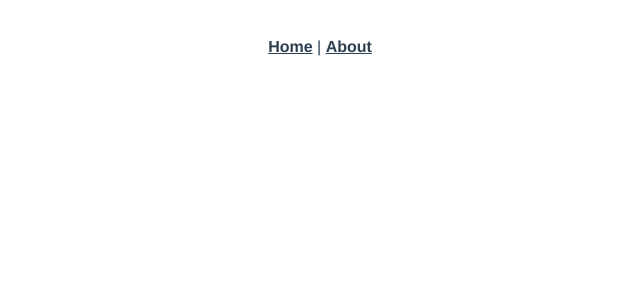
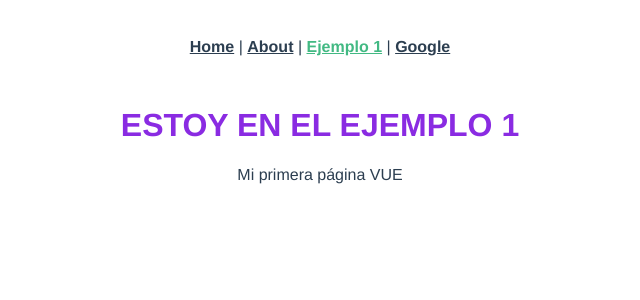
Before and after one commit to Martasanch/proyecto_vue, a Vue app: page /ejemplo1 in a window 1280 px wide. Before the commit this address had no page. Shown: the top 300 px of the page, without its empty margins (320-960 px from the left). Built offline with nearby package versions, Linux system fonts and the light colour scheme.

Commit message:
ejemplo1

```diff
--- a/src/App.vue
+++ b/src/App.vue
@@ -1,7 +1,9 @@
 <template>
   <div id="nav">
-    <router-link to="/">Home</router-link> |
-    <router-link to="/about">About</router-link>
+    <router-link to="/">Home</router-link> | <!-- componente creado para enlaces internos, sigo en el mismo index, pero voy mostrando diferentes componentes, es una SPA -->
+    <router-link to="/about">About</router-link> |
+    <router-link to="/ejemplo1">Ejemplo 1</router-link> |
+    <a href="https://www.google.com/">Google</a><!-- componente creado para enlaces externos, puerza que se cambie de página -->
   </div>
   <router-view/>
 </template>
--- /dev/null
+++ b/src/components/ejemplo1.vue
@@ -0,0 +1,29 @@
+<template>
+
+   <div class="text">
+    <h1>ESTOY EN EL EJEMPLO 1 </h1>
+    <p>
+     Mi primera página VUE
+    </p>
+  </div>
+
+</template>
+
+<script>
+export default {
+  name: 'ejemplo1',
+  props: {
+    msg: String
+  }
+}
+</script>
+
+<!-- Add "scoped" attribute to limit CSS to this component only -->
+<style scoped lang="scss">
+
+      h1 {
+        color:blueviolet;
+          }
+
+
+</style>
--- a/src/router/index.js
+++ b/src/router/index.js
@@ -1,11 +1,16 @@
 import { createRouter, createWebHistory } from 'vue-router'
 import Home from '../views/Home.vue'
-
+import ejemplo1 from '../components/ejemplo1.vue'
 const routes = [
   {
-    path: '/home',
+    path: '/',
     name: 'Home',
     component: Home
+  },
+  {
+    path: '/ejemplo1',
+    name: 'ejemplo1',
+    component: ejemplo1
   },
   {
     path: '/about',
```
